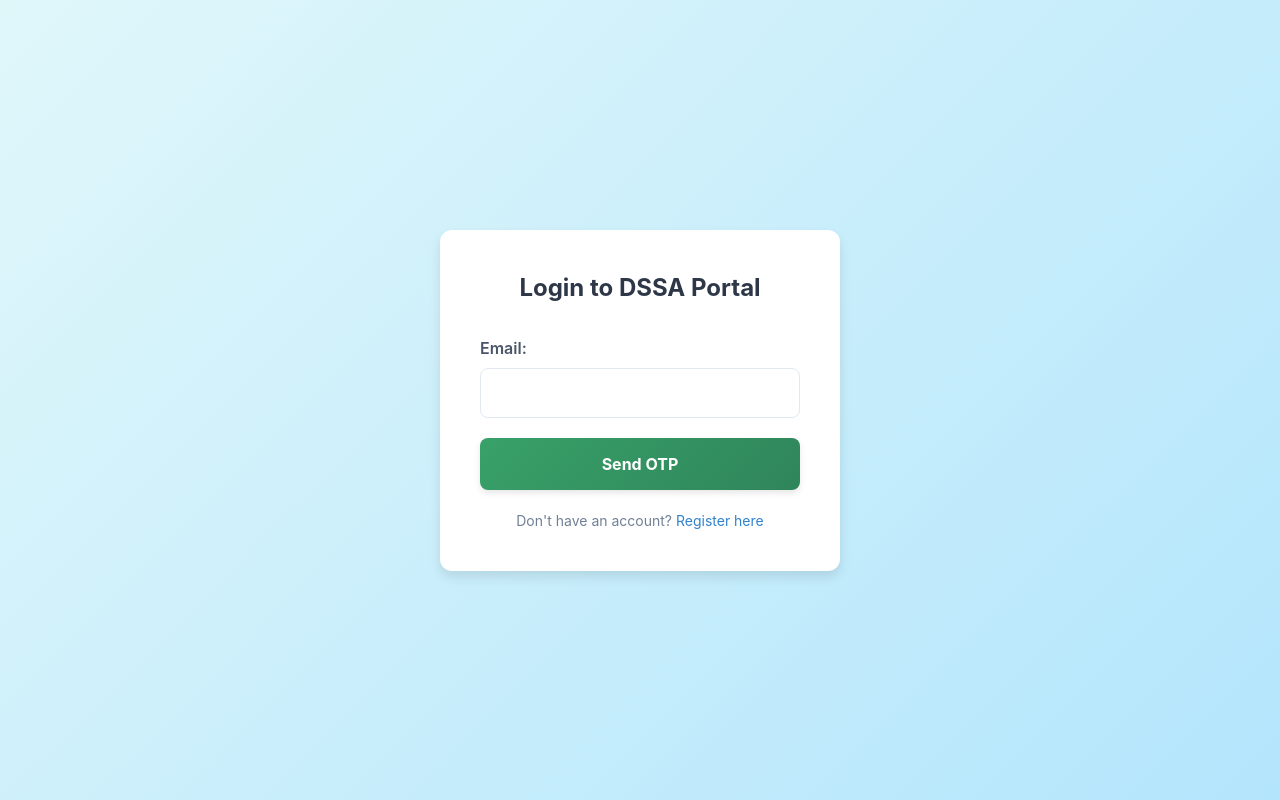
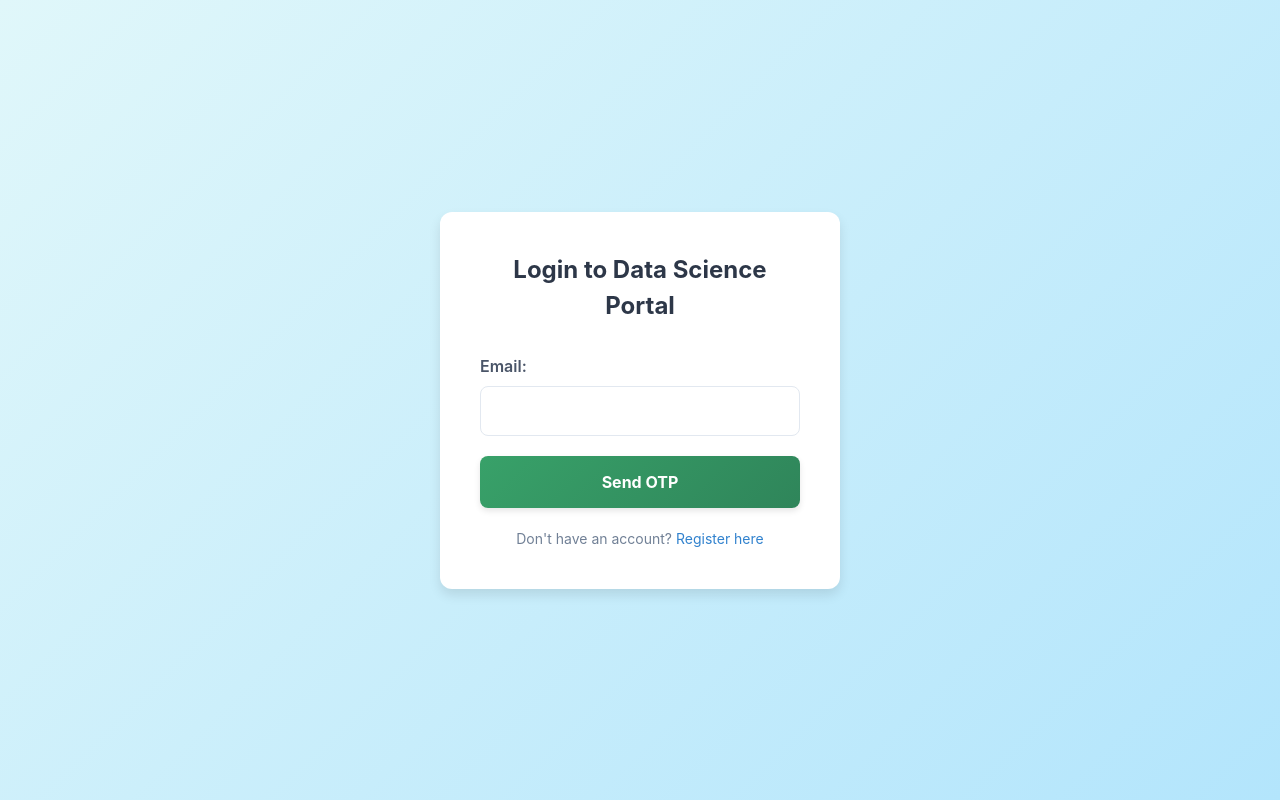
Before and after one commit to shreyas564/dssa-portal-frontend, a React (Create React App) app: page /dashboard in a window 1280 px wide. Built offline with nearby package versions, Linux system fonts and the light colour scheme.

Commit message:
Update Login.js

```diff
--- a/src/components/Login.js
+++ b/src/components/Login.js
@@ -58,7 +58,7 @@ function Login({ onLogin }) {
   return (
     <div className="login-container">
       <div className="login-card">
-        <h2>Login to DSSA Portal</h2>
+        <h2>Login to Data Science Portal</h2>
         {!otpSent ? (
           <form onSubmit={handleSendOtp}>
             <div className="form-group">
```
